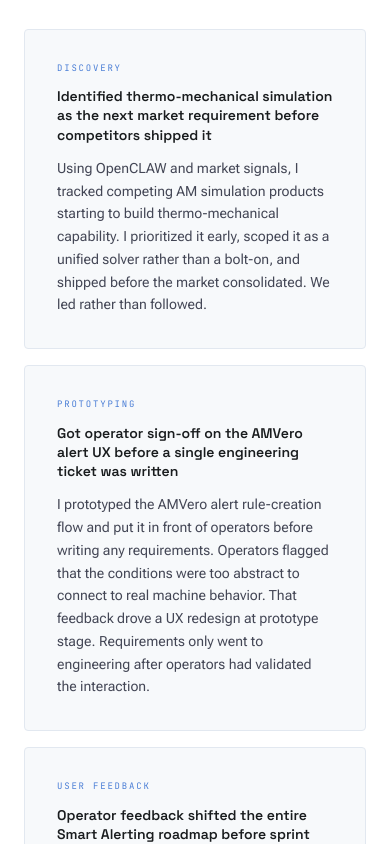
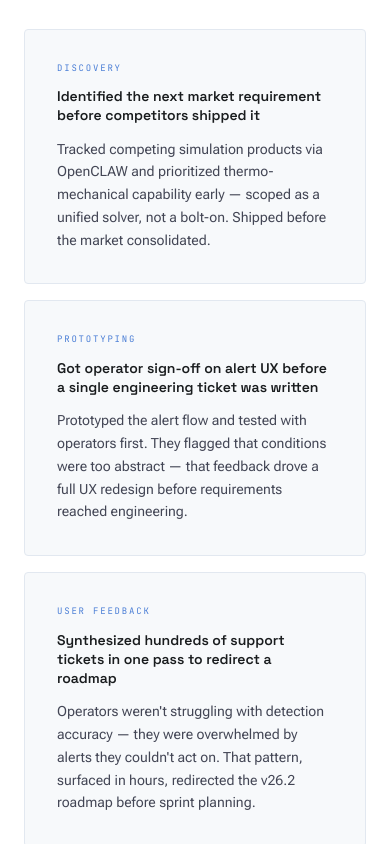
Before and after one commit to korm85/ClaudeCode-portfolio-dev, a Next.js app: page / in a window 390 px wide. Shown: the part 6260-7104 px from the top of the page. Built offline with nearby package versions, Linux system fonts and the light colour scheme.

Commit message:
AI Practice cards: cut body copy to 2 sentences each
Removes explanation of the obvious, keeps cause + effect.
Each card now reads in one breath on mobile.

https://claude.ai/code/session_013hZtzHN7gs3w9fczYR7qKV

```diff
--- a/app/components/HowIWork.tsx
+++ b/app/components/HowIWork.tsx
@@ -3,23 +3,23 @@
 const CARDS = [
   {
     area: "Discovery",
-    outcome: "Identified thermo-mechanical simulation as the next market requirement before competitors shipped it",
-    body: "Using OpenCLAW and market signals, I tracked competing AM simulation products starting to build thermo-mechanical capability. I prioritized it early, scoped it as a unified solver rather than a bolt-on, and shipped before the market consolidated. We led rather than followed.",
+    outcome: "Identified the next market requirement before competitors shipped it",
+    body: "Tracked competing simulation products via OpenCLAW and prioritized thermo-mechanical capability early — scoped as a unified solver, not a bolt-on. Shipped before the market consolidated.",
   },
   {
     area: "Prototyping",
-    outcome: "Got operator sign-off on the AMVero alert UX before a single engineering ticket was written",
-    body: "I prototyped the AMVero alert rule-creation flow and put it in front of operators before writing any requirements. Operators flagged that the conditions were too abstract to connect to real machine behavior. That feedback drove a UX redesign at prototype stage. Requirements only went to engineering after operators had validated the interaction.",
+    outcome: "Got operator sign-off on alert UX before a single engineering ticket was written",
+    body: "Prototyped the alert flow and tested with operators first. They flagged that conditions were too abstract — that feedback drove a full UX redesign before requirements reached engineering.",
   },
   {
     area: "User Feedback",
-    outcome: "Operator feedback shifted the entire Smart Alerting roadmap before sprint planning started",
-    body: "Reading across hundreds of support tickets in one pass showed that operators were not struggling with detection accuracy. They were overwhelmed by alerts they could not act on. That pattern redirected the v26.2 roadmap. The same signal from customer calls would have arrived after engineering was already committed.",
+    outcome: "Synthesized hundreds of support tickets in one pass to redirect a roadmap",
+    body: "Operators weren't struggling with detection accuracy — they were overwhelmed by alerts they couldn't act on. That pattern, surfaced in hours, redirected the v26.2 roadmap before sprint planning.",
   },
   {
     area: "Market Intelligence",
     outcome: "Had a verified competitive rebuttal ready before sales flagged the threat",
-    body: "A custom agent tracks competitor product updates and pricing changes weekly. When a competitor claimed predictive defect detection, I had a technical breakdown of why the claim was unverified ready before anyone in sales raised it. That is the only position that is useful to the business.",
+    body: "A custom agent monitors competitor updates weekly. When a competitor claimed predictive defect detection, a technical breakdown was ready before anyone in sales raised it.",
   },
 ];
 
```
